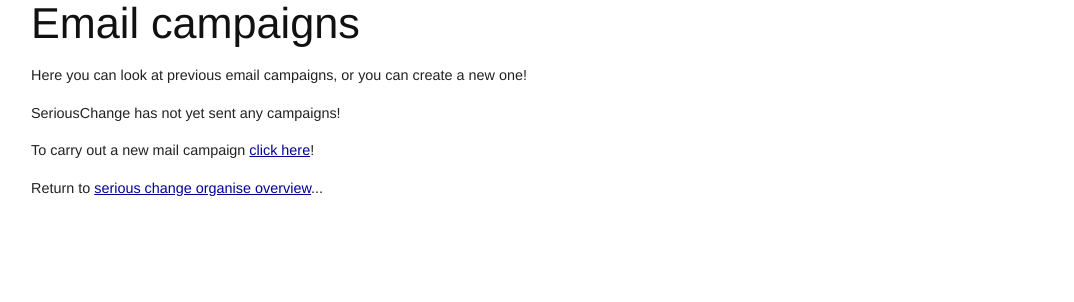
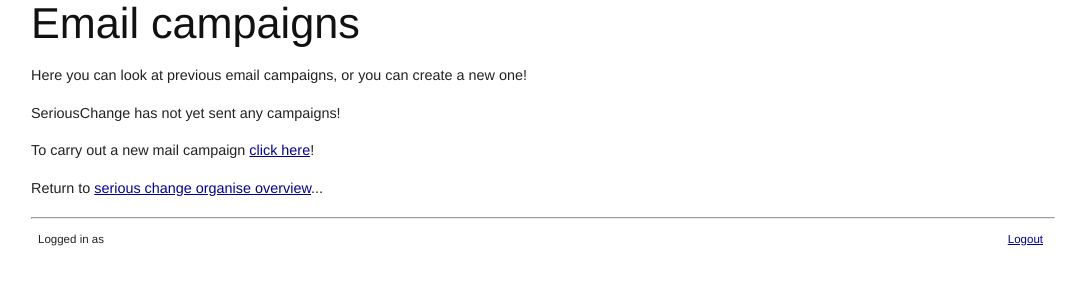
Before and after one commit to mdales/serious-change, a Django app: template organise/templates/email_list.html in a window 1280 px wide. Shown: the part 178-480 px from the top of the page, without its empty margins (97-1171 px from the left). Run offline with Django 3.2, Linux system fonts and the light colour scheme; the template is opened without the code that fills it, so the values that code supplies are empty.

Commit message:
More small styling tweaks

```diff
--- a/organise/templates/base.html
+++ b/organise/templates/base.html
@@ -18,5 +18,24 @@
 
 	{% block content %}
 	{% endblock %}
+
+	<hr>
+
+	<div id="footer">
+		<table width="100%">
+			<tr>
+				<td align="left">
+					{% if user.first_name %}
+						Logged in as {{user.first_name}}
+					{% else %}
+						Logged in as {{user.username}}
+					{% endif %}
+				</td>
+				<td align="right">
+					<a href="/accounts/logout/">Logout</a>
+				</td>
+		</table>
+	</div>
+
 </body>
 </html>
--- a/site_media/css/organise.css
+++ b/site_media/css/organise.css
@@ -36,3 +36,7 @@
     padding:0;
     width: 80%;
 }
+
+#footer {
+    font-size: 0.8em;
+}
```
Also changed, not shown: organise/templates/overview.html (+8 -10 lines).
